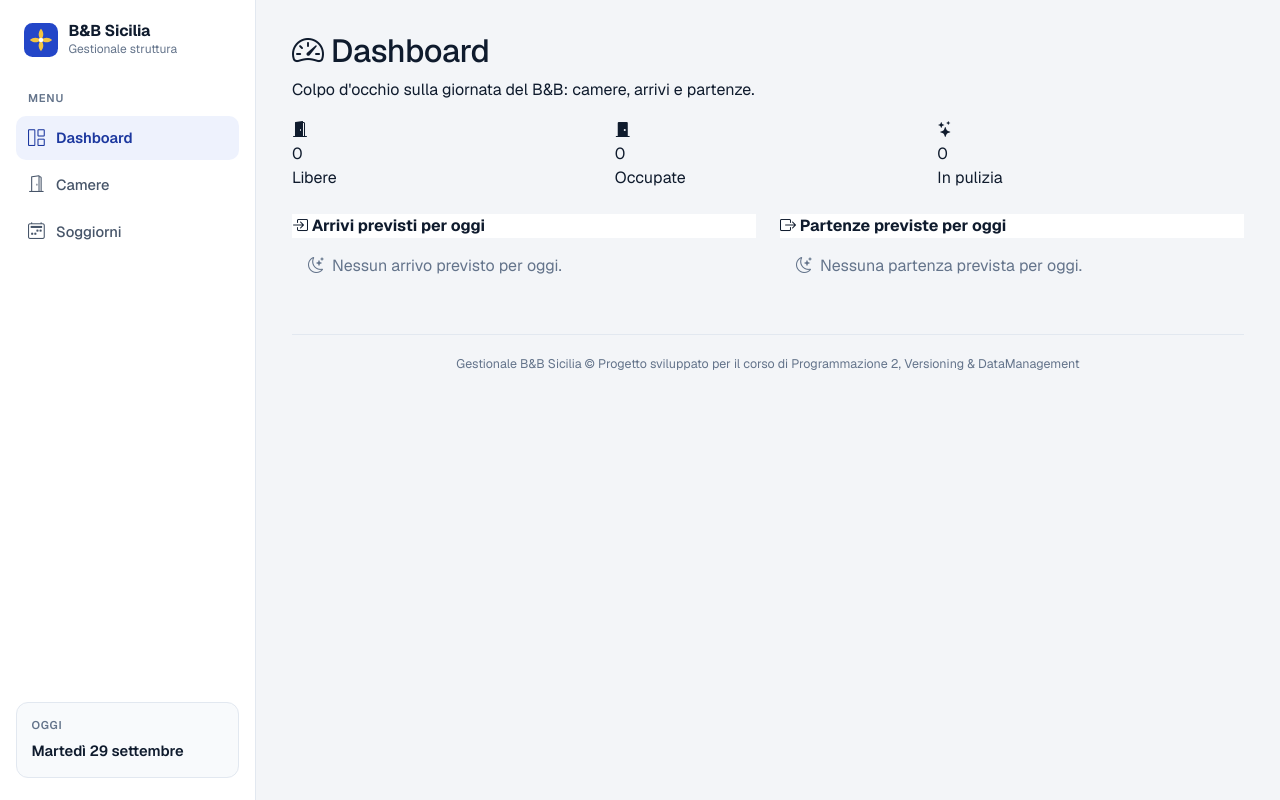
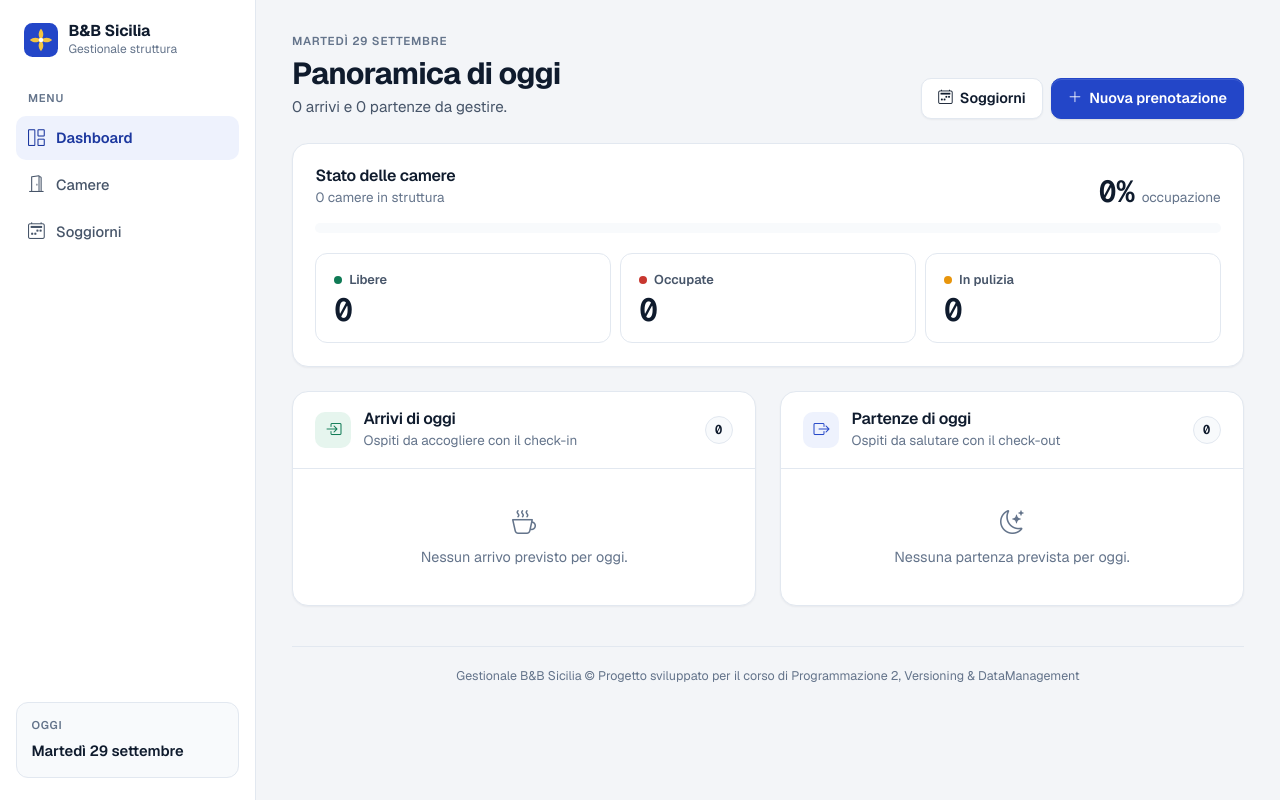
Before and after one commit to Calogerolopresti/bnb_sicilia, a Flask app: page / in a window 1280 px wide. Run offline with Flask 3, Linux system fonts and the light colour scheme; data that the repository does not hold is empty.

Commit message:
STEP 8: rifatta la dashboard con il nuovo stile
La pagina iniziale adesso ha una barra che mostra subito quante
camere sono libere, occupate o in pulizia, con la percentuale di
occupazione. Cliccando su uno dei numeri si va dritti alla pagina
Camere gia filtrata su quello stato.

Co-Authored-By: Claude Sonnet 5 <noreply@anthropic.com>

```diff
--- a/templates/index.html
+++ b/templates/index.html
@@ -2,103 +2,132 @@
 {% block titolo %}Dashboard - B&B Sicilia{% endblock %}
 
 {% block contenuto %}
-<div class="page-head">
-    <h2><i class="bi bi-speedometer2"></i> Dashboard</h2>
-    <p>Colpo d'occhio sulla giornata del B&amp;B: camere, arrivi e partenze.</p>
+{% set tot = totali.libera + totali.occupata + totali.pulizia %}
+{% set occupazione = ((totali.occupata / tot) * 100)|round|int if tot else 0 %}
+
+<header class="page-header">
+    <div>
+        <p class="eyebrow" data-oggi></p>
+        <h1 class="page-title">Panoramica di oggi</h1>
+        <p class="page-sub">
+            {{ arrivi|length }} {{ 'arrivo' if arrivi|length == 1 else 'arrivi' }} e
+            {{ partenze|length }} {{ 'partenza' if partenze|length == 1 else 'partenze' }} da gestire.
+        </p>
+    </div>
+    <div class="page-actions">
+        <a href="/soggiorni" class="btn btn-ghost"><i class="bi bi-calendar2-week"></i> Soggiorni</a>
+        <a href="/camere" class="btn btn-brand"><i class="bi bi-plus-lg"></i> Nuova prenotazione</a>
+    </div>
+</header>
+
+<!-- STATO DELLE CAMERE -->
+<section class="panel mb-3 mb-lg-4">
+    <div class="panel-body">
+        <div class="occ-head">
+            <div>
+                <h2 class="panel-title">Stato delle camere</h2>
+                <p class="panel-sub">{{ tot }} camere in struttura</p>
+            </div>
+            <div class="occ-rate"><span class="mono">{{ occupazione }}%</span> occupazione</div>
         </div>
 
-<!-- CARDS RIGHI CONTATORI -->
-<div class="row g-3 mb-4">
-    <div class="col-6 col-md-4">
-        <div class="stat-tile fade-in" style="--accent: var(--sage);">
-            <div class="stat-tile__icon"><i class="bi bi-door-open-fill"></i></div>
-            <div>
-                <div class="stat-tile__num">{{ totali.libera }}</div>
-                <div class="stat-tile__label">Libere</div>
+        <div class="occ-bar" role="img" aria-label="{{ totali.libera }} libere, {{ totali.occupata }} occupate, {{ totali.pulizia }} in pulizia">
+            {% if tot %}
+            {% if totali.libera %}<span class="occ--libera" style="width: {{ (totali.libera / tot * 100)|round(2) }}%"></span>{% endif %}
+            {% if totali.occupata %}<span class="occ--occupata" style="width: {{ (totali.occupata / tot * 100)|round(2) }}%"></span>{% endif %}
+            {% if totali.pulizia %}<span class="occ--pulizia" style="width: {{ (totali.pulizia / tot * 100)|round(2) }}%"></span>{% endif %}
+            {% endif %}
+        </div>
+
+        <div class="kpi-grid">
+            <a href="/camere#libera" class="kpi">
+                <span class="kpi-label"><span class="dot dot--libera"></span> Libere</span>
+                <span class="kpi-value">{{ totali.libera }}</span>
+                <i class="bi bi-arrow-up-right kpi-go"></i>
+            </a>
+            <a href="/camere#occupata" class="kpi">
+                <span class="kpi-label"><span class="dot dot--occupata"></span> Occupate</span>
+                <span class="kpi-value">{{ totali.occupata }}</span>
+                <i class="bi bi-arrow-up-right kpi-go"></i>
+            </a>
+            <a href="/camere#pulizia" class="kpi">
+                <span class="kpi-label"><span class="dot dot--pulizia"></span> In pulizia</span>
+                <span class="kpi-value">{{ totali.pulizia }}</span>
+                <i class="bi bi-arrow-up-right kpi-go"></i>
+            </a>
         </div>
     </div>
-    </div>
-    <div class="col-6 col-md-4">
-        <div class="stat-tile fade-in" style="--accent: var(--brick); animation-delay: .05s;">
-            <div class="stat-tile__icon"><i class="bi bi-door-closed-fill"></i></div>
+</section>
+
+<div class="row g-3 g-lg-4">
+    <!-- ARRIVI DI OGGI -->
+    <div class="col-lg-6">
+        <section class="panel h-100">
+            <header class="panel-head">
+                <div class="panel-head-title">
+                    <span class="icon-badge icon-badge--ok"><i class="bi bi-box-arrow-in-right"></i></span>
                     <div>
-                <div class="stat-tile__num">{{ totali.occupata }}</div>
-                <div class="stat-tile__label">Occupate</div>
+                        <h2 class="panel-title">Arrivi di oggi</h2>
+                        <p class="panel-sub">Ospiti da accogliere con il check-in</p>
                     </div>
                 </div>
+                <span class="count">{{ arrivi|length }}</span>
+            </header>
+            {% if arrivi %}
+            <ul class="task-list">
+                {% for a in arrivi %}
+                <li class="task">
+                    <span class="avatar">{{ a.nome_ospite[0] }}{{ a.cognome_ospite[0] }}</span>
+                    <div class="task-main">
+                        <a href="/soggiorno/{{ a.id_soggiorno }}" class="task-title">{{ a.nome_ospite }} {{ a.cognome_ospite }}</a>
+                        <span class="task-meta">Camera <span class="mono">{{ a.numero_camera }}</span> · {{ a.nome_camera }} · fino al {{ a.data_checkout.strftime('%d/%m') }}</span>
                     </div>
-    <div class="col-12 col-md-4">
-        <div class="stat-tile fade-in" style="--accent: var(--ochre); animation-delay: .1s;">
-            <div class="stat-tile__icon"><i class="bi bi-stars"></i></div>
-            <div>
-                <div class="stat-tile__num">{{ totali.pulizia }}</div>
-                <div class="stat-tile__label">In pulizia</div>
-            </div>
-        </div>
-    </div>
-</div>
-
-<div class="row g-4">
-    <!-- ARRIVI DI OGGI -->
-    <div class="col-md-6">
-        <div class="agenda-card h-100">
-            <div class="card-header bg-white fw-bold" style="color: var(--sage);">
-                <i class="bi bi-box-arrow-in-right"></i> Arrivi previsti per oggi
-            </div>
-            <div class="card-body p-0">
-                {% if arrivi %}
-                <ul class="list-group list-group-flush">
-                    {% for a in arrivi %}
-                    <li class="list-group-item d-flex justify-content-between align-items-center gap-2">
-                        <div class="d-flex align-items-center gap-2">
-                            <div class="agenda-avatar">{{ a.nome_ospite[0] }}{{ a.cognome_ospite[0] }}</div>
-                            <div>
-                                <strong>{{ a.nome_ospite }} {{ a.cognome_ospite }}</strong><br>
-                                <small class="text-muted">{{ a.numero_camera }} - {{ a.nome_camera }}</small>
-                            </div>
-                        </div>
-                        <a href="/soggiorni/stato/{{ a.id_soggiorno }}/check_in" class="btn btn-sm btn-outline-success">
-                            Check-in
-                        </a>
+                    <a href="/soggiorni/stato/{{ a.id_soggiorno }}/check_in" class="btn btn-sm btn-ok"><i class="bi bi-check2"></i> Check-in</a>
                 </li>
                 {% endfor %}
             </ul>
             {% else %}
-                <p class="p-3 text-muted m-0"><i class="bi bi-moon-stars me-1"></i> Nessun arrivo previsto per oggi.</p>
+            <div class="empty">
+                <i class="bi bi-cup-hot"></i>
+                <p>Nessun arrivo previsto per oggi.</p>
+            </div>
             {% endif %}
-            </div>
-        </div>
+        </section>
     </div>
 
     <!-- PARTENZE DI OGGI -->
-    <div class="col-md-6">
-        <div class="agenda-card h-100">
-            <div class="card-header bg-white fw-bold" style="color: var(--brick);">
-                <i class="bi bi-box-arrow-right"></i> Partenze previste per oggi
-            </div>
-            <div class="card-body p-0">
-                {% if partenze %}
-                <ul class="list-group list-group-flush">
-                    {% for p in partenze %}
-                    <li class="list-group-item d-flex justify-content-between align-items-center gap-2">
-                        <div class="d-flex align-items-center gap-2">
-                            <div class="agenda-avatar">{{ p.nome_ospite[0] }}{{ p.cognome_ospite[0] }}</div>
+    <div class="col-lg-6">
+        <section class="panel h-100">
+            <header class="panel-head">
+                <div class="panel-head-title">
+                    <span class="icon-badge icon-badge--brand"><i class="bi bi-box-arrow-right"></i></span>
                     <div>
-                                <strong>{{ p.nome_ospite }} {{ p.cognome_ospite }}</strong><br>
-                                <small class="text-muted">{{ p.numero_camera }} - {{ p.nome_camera }}</small>
+                        <h2 class="panel-title">Partenze di oggi</h2>
+                        <p class="panel-sub">Ospiti da salutare con il check-out</p>
                     </div>
                 </div>
-                        <a href="/soggiorni/stato/{{ p.id_soggiorno }}/check_out" class="btn btn-sm btn-outline-danger">
-                            Check-out
-                        </a>
+                <span class="count">{{ partenze|length }}</span>
+            </header>
+            {% if partenze %}
+            <ul class="task-list">
+                {% for p in partenze %}
+                <li class="task">
+                    <span class="avatar">{{ p.nome_ospite[0] }}{{ p.cognome_ospite[0] }}</span>
+                    <div class="task-main">
+                        <a href="/soggiorno/{{ p.id_soggiorno }}" class="task-title">{{ p.nome_ospite }} {{ p.cognome_ospite }}</a>
+                        <span class="task-meta">Camera <span class="mono">{{ p.numero_camera }}</span> · {{ p.nome_camera }} · dal {{ p.data_checkin.strftime('%d/%m') }}</span>
+                    </div>
+                    <a href="/soggiorni/stato/{{ p.id_soggiorno }}/check_out" class="btn btn-sm btn-brand"><i class="bi bi-box-arrow-right"></i> Check-out</a>
                 </li>
                 {% endfor %}
             </ul>
             {% else %}
-                <p class="p-3 text-muted m-0"><i class="bi bi-moon-stars me-1"></i> Nessuna partenza prevista per oggi.</p>
+            <div class="empty">
+                <i class="bi bi-moon-stars"></i>
+                <p>Nessuna partenza prevista per oggi.</p>
+            </div>
             {% endif %}
-            </div>
-        </div>
+        </section>
     </div>
 </div>
 {% endblock %}
```
Lines whose indentation alone changed are shown as unchanged.
